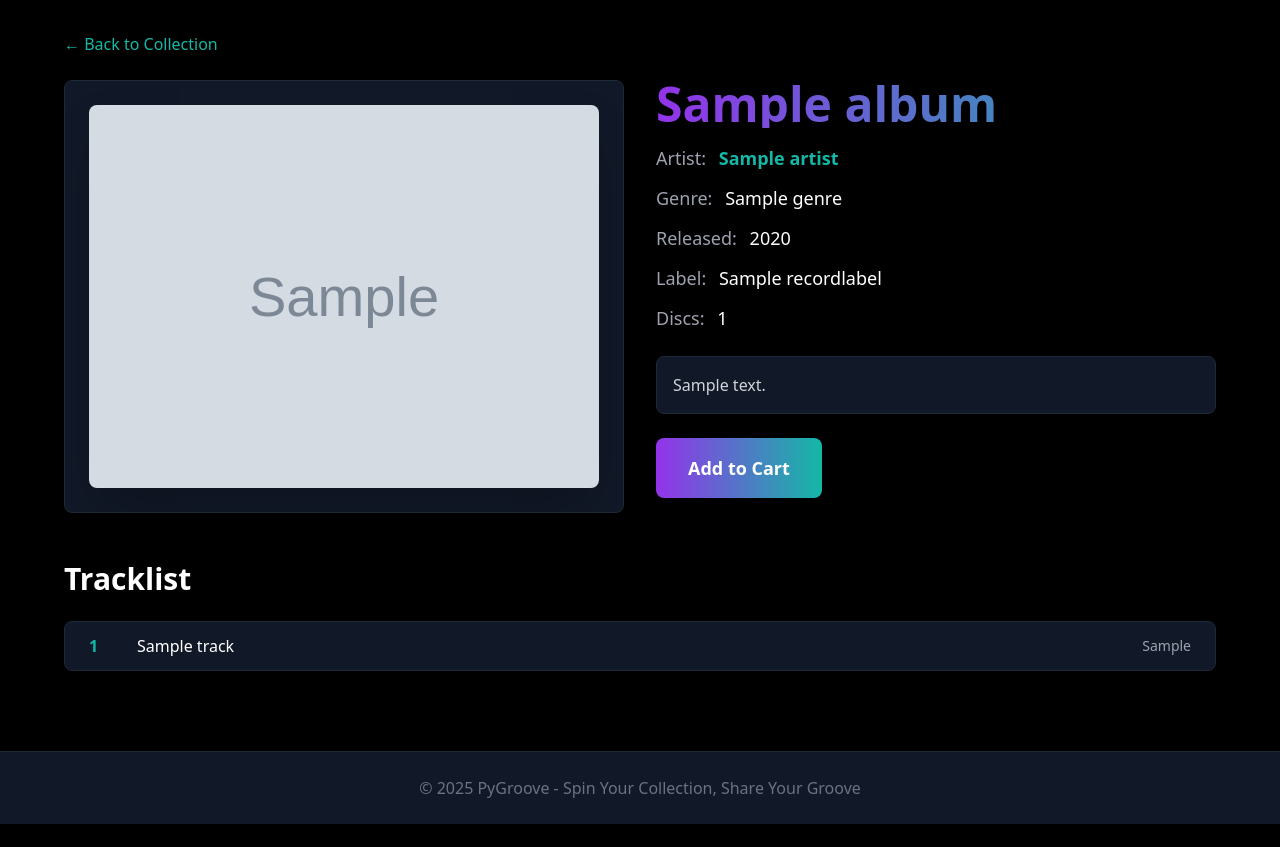
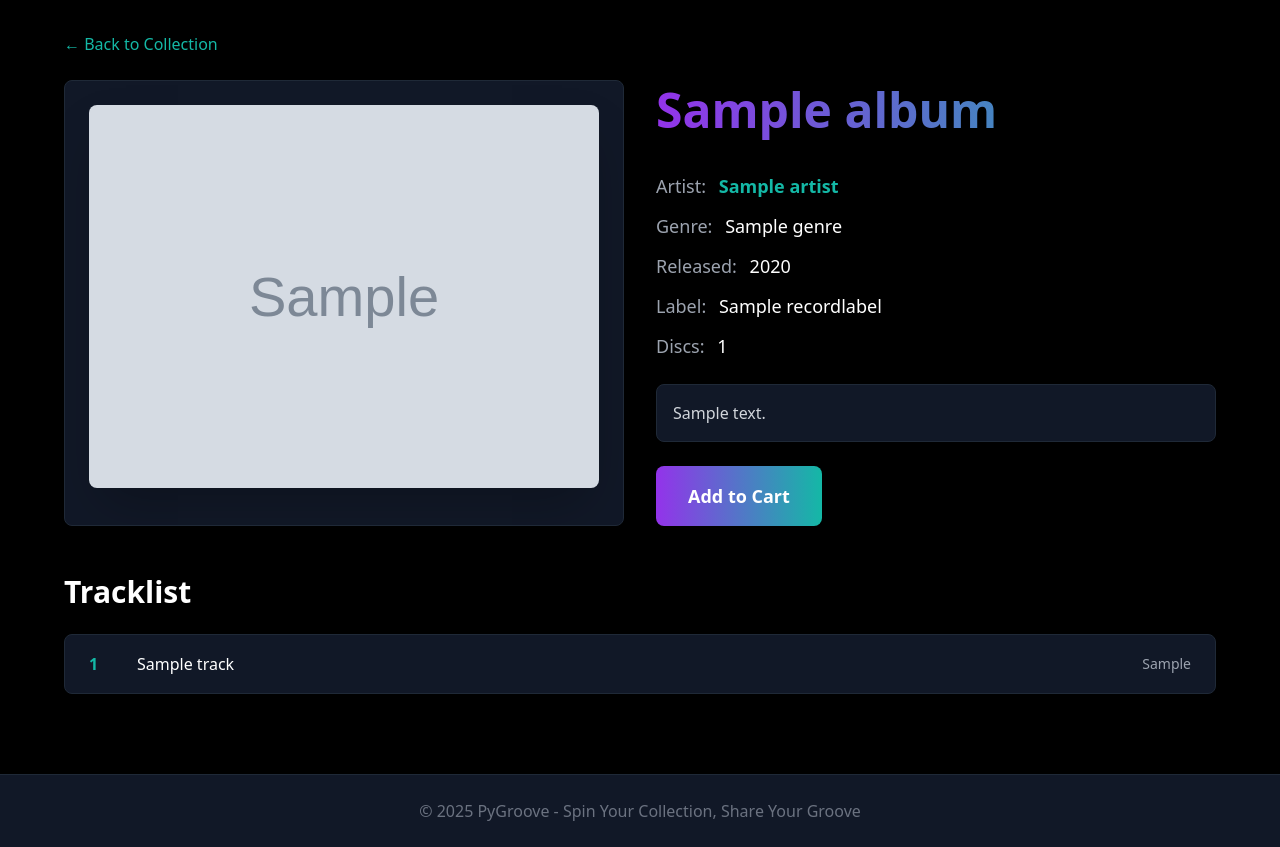
Before and after one commit to lar-mo/pygroove, a Django app: page /album/1/sample/ in a window 1280 px wide. Shown: the part 97-944 px from the top of the page. Before the commit the page ends 921 px from the top, so only its background shows below. Run offline with Django 3.2, Linux system fonts and the light colour scheme; tables that the repository leaves empty hold one stand-in row (values such as "Sample post"); grey boxes marked "Sample" are stand-in pictures; parts of the project's set-up code (start-up, migrations or seed data) failed here and were passed over; some libraries are stand-ins or nearby versions.

Commit message:
Fix descender cut-off across all pages (Issue #27)
- Homepage: Add pb-2 and leading-tight to main heading
- Album cards: Add leading-relaxed and pb-3/pb-4 to prevent truncation clipping
- Album detail: Add mb-6, pb-2, leading-tight to album title
- Tracklist: Add py-4 and leading-relaxed to track items

Tested locally - descenders no longer cut off by adjacent elements

```diff
--- a/music/templates/album_detail.html
+++ b/music/templates/album_detail.html
@@ -20,7 +20,7 @@
 
         <!-- Album Info -->
         <div>
-            <h1 class="text-5xl font-bold mb-4 bg-gradient-to-r from-vinyl-purple to-vinyl-teal bg-clip-text text-transparent">
+            <h1 class="text-5xl font-bold mb-6 pb-2 bg-gradient-to-r from-vinyl-purple to-vinyl-teal bg-clip-text text-transparent leading-tight">
                 {{ album.title }}
             </h1>
 
@@ -89,11 +89,11 @@
         <h2 class="text-3xl font-bold mb-6">Tracklist</h2>
         <div class="bg-gray-900 rounded-lg border border-gray-800 divide-y divide-gray-800">
             {% for track in album.tracks.all %}
-            <div class="px-6 py-3 hover:bg-gray-800 transition-colors flex items-center gap-4">
-                <span class="text-vinyl-teal font-bold w-8">{{ track.track_number }}</span>
-                <span class="text-white flex-1">{{ track.title }}</span>
+            <div class="px-6 py-4 hover:bg-gray-800 transition-colors flex items-center gap-4">
+                <span class="text-vinyl-teal font-bold w-8 leading-relaxed">{{ track.track_number }}</span>
+                <span class="text-white flex-1 leading-relaxed">{{ track.title }}</span>
                 {% if track.duration %}
-                <span class="text-gray-400 text-sm">{{ track.duration }}</span>
+                <span class="text-gray-400 text-sm leading-relaxed">{{ track.duration }}</span>
                 {% endif %}
             </div>
             {% endfor %}
--- a/music/templates/artist_detail.html
+++ b/music/templates/artist_detail.html
@@ -94,8 +94,8 @@
                                      class="w-full h-full object-cover group-hover:scale-110 transition-transform duration-300">
                             {% endif %}
                         </div>
-                        <div class="p-3">
-                            <h3 class="font-bold text-white truncate group-hover:text-vinyl-teal transition-colors leading-normal pb-1">{{ album.title }}</h3>
+                        <div class="p-3 pb-4">
+                            <h3 class="font-bold text-white truncate group-hover:text-vinyl-teal transition-colors leading-relaxed">{{ album.title }}</h3>
                             <p class="text-xs text-gray-500">{{ album.release_date|date:"Y"|default:"Unknown" }}</p>
                             {% if album.genre %}
                             <p class="text-xs text-gray-400">{{ album.genre.name }}</p>
--- a/music/templates/partials/album_cards.html
+++ b/music/templates/partials/album_cards.html
@@ -10,9 +10,9 @@
                          class="w-full h-full object-cover group-hover:scale-110 transition-transform duration-300">
                 {% endif %}
             </div>
-            <div class="p-3">
-                <h3 class="font-bold text-white truncate group-hover:text-vinyl-teal transition-colors">{{ album.title }}</h3>
-                <p class="text-sm text-gray-400 truncate">{{ album.artist.name }}</p>
+            <div class="p-3 pb-4">
+                <h3 class="font-bold text-white truncate group-hover:text-vinyl-teal transition-colors leading-relaxed">{{ album.title }}</h3>
+                <p class="text-sm text-gray-400 truncate leading-relaxed">{{ album.artist.name }}</p>
                 <p class="text-xs text-gray-500">{{ album.release_date|date:"Y"|default:"Unknown" }}</p>
             </div>
         </a>
```
Also changed, not shown: music/templates/home.html (+4 -4 lines).
